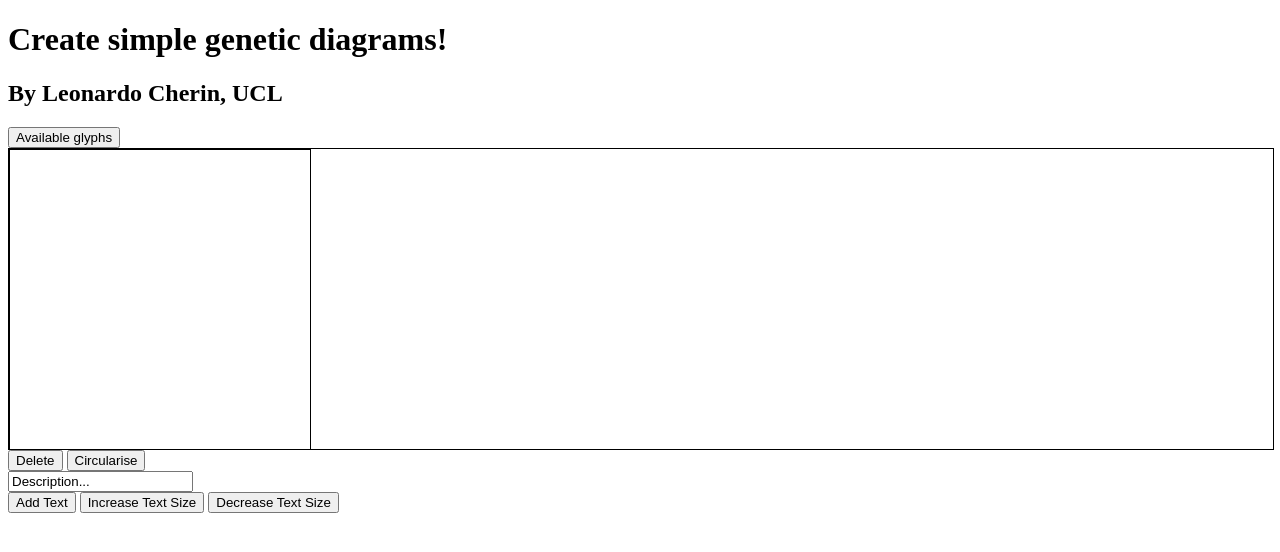
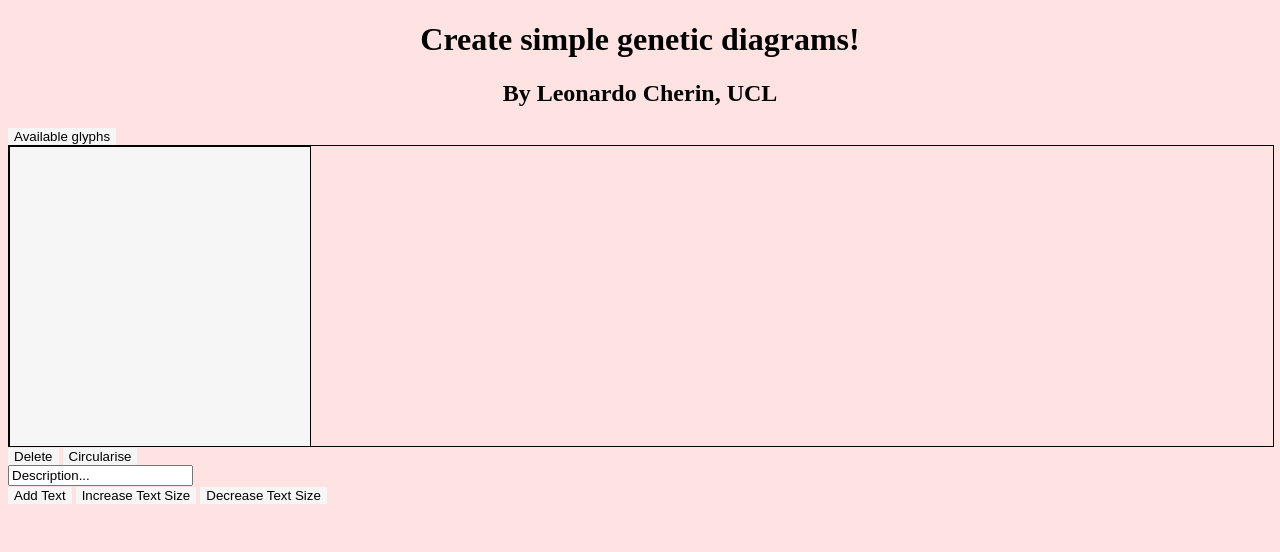
Before and after one commit to Sgt-Spaghetti/SBOL, a plain HTML site: page index.html in a window 1280 px wide. Drawn offline with Linux system fonts and the light colour scheme.

Commit message:
starting styling

```diff
--- a/script.js
+++ b/script.js
@@ -37,7 +37,6 @@ class Node { // Linked list implementation
 
 
 function update_display(){ // clear and refresh the display, cycles through the linked list
-	console.log("display start");
 	i = 0; // used to offset images based on their position in the list
 	ctx.clearRect(0, 0, c.width, c.height);
 	if (last_node != null){
@@ -57,7 +56,6 @@ function update_display(){ // clear and refresh the display, cycles through the
 		if ((last_node.image.width*2*i+20+w_offset) > c.width){
 			c.width = (last_node.image.width*2*i+40);
 			c.style.width = (last_node.image.width*2*i+40);
-			console.log("update");
 			update_display();
 			}
 		draw_circle(i);
@@ -130,13 +128,10 @@ function circularise(){
 	}
 	update_display();
 }
-var counter = 0;
 function draw_circle(j){
 		if (h_offset != 0){ // Circularise via code
-		counter += 1;
-			console.log(counter);
 			var xcoord = last_node.image.width*2*j
-			ctx.lineWidth = 1;
+			ctx.lineWidth = 1.3;
 			ctx.moveTo(21,c.height/2-h_offset);
 			ctx.lineTo(10,c.height/2-h_offset);
 			ctx.stroke();
--- a/style.css
+++ b/style.css
@@ -8,7 +8,22 @@ overflow: scroll;
 border: 1px solid #000000;
 }
 canvas {
+background-color: #F6F6F6;
 height: 300px;
 border: 1px solid #000000;
 }
 .content{display: none;}
+
+h1 {
+text-align: center;
+}
+h2 {
+text-align: center;
+}
+button {
+border: none;
+background-color: #F6F6F6;
+}
+body {
+background-color: #FFE2E2;
+}
```
